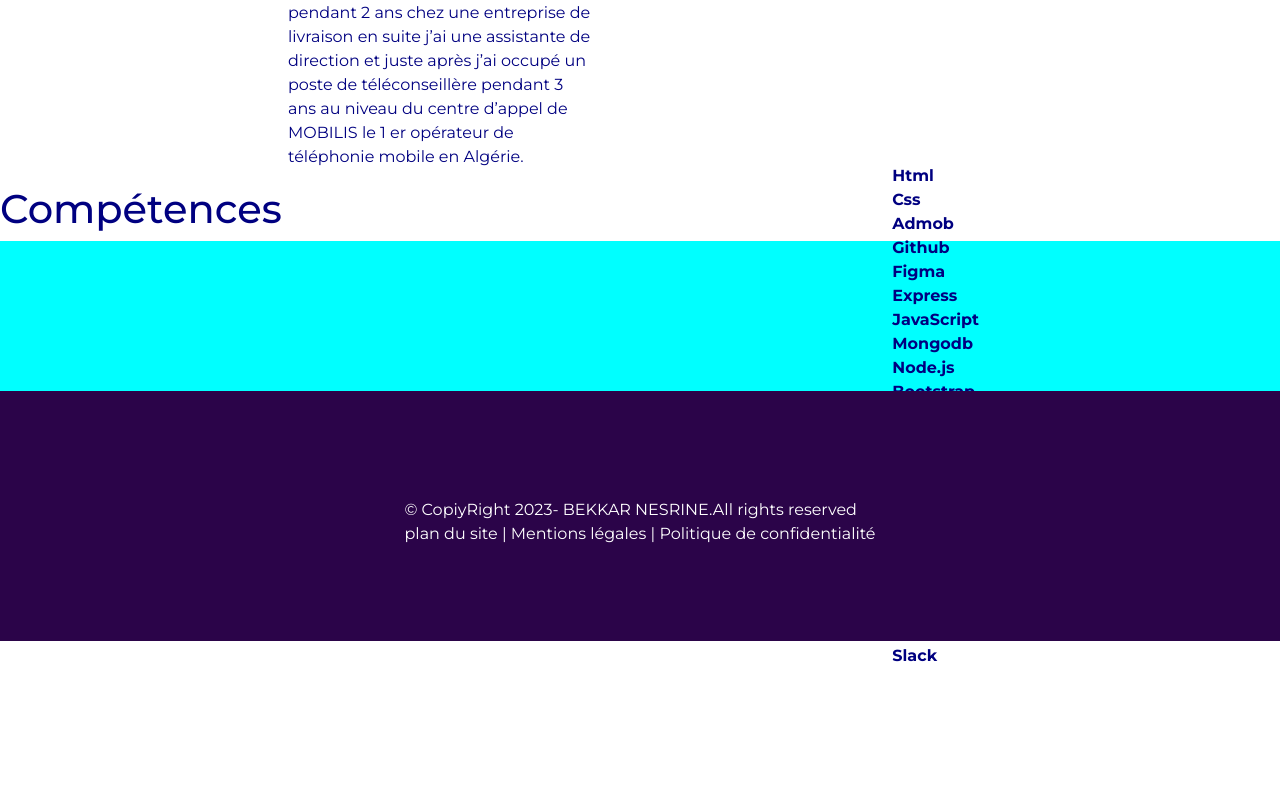
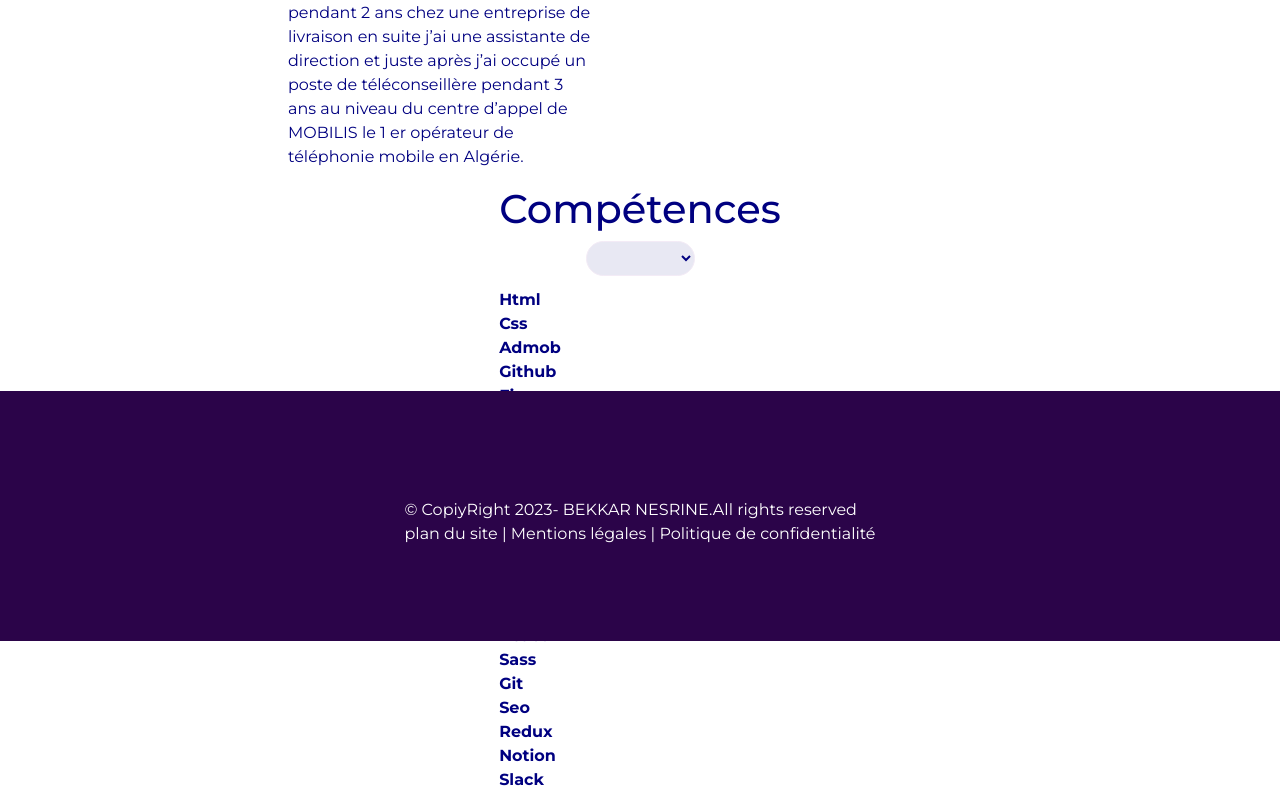
Before and after one commit to NesrineYAH/ReactApp, a React (Create React App) app: page / in a window 1280 px wide. Shown: the part 1259-2051 px from the top of the page. Before the commit the page ends 1927 px from the top, so only its background shows below. Built offline with nearby package versions, Linux system fonts and the light colour scheme.

Commit message:
Mise à jours

```diff
--- a/src/Containers/Skills/Skills.jsx
+++ b/src/Containers/Skills/Skills.jsx
@@ -35,7 +35,7 @@ const Skills = () => {
 const slideInTop = (elem) => {
     gsap.fromTo(elem,
         {
-          y:200,
+          y:300,
           opacity:0,
         },
         {
@@ -78,15 +78,15 @@ useEffect(() => {
 
 
     return (
-        <div id="skills">
-       <div id={t("skills_id")}>
+        <section id="Skills">
+       <div id={t("skills_id")} className="SkillsBloc">
             <h1 className="titleCom">{t("skills_title")}
             <span ref={textRef}><span className='display-dots'></span></span>
             </h1>
         <MySkills />
 
         </div>
-        </div>
+        </section>
     );
 
 
--- a/src/Containers/Skills/Skills.scss
+++ b/src/Containers/Skills/Skills.scss
@@ -1,11 +1,15 @@
-#skills {
-   // @include flex-center;
- //  width: 100%;
+#Skills {
+    @include flex-center;
+    width: 100%;
+    height: 100%;
+    z-index: 3;
 
+    .SkillsBloc {
+       // @include flexCenterRow;
+    }
 
     .titleCom {
-    width: 100%;
-        display: inline-flex;
-        align-items: center;
+        width: 100%;
+        text-align: center;
     }
 }
--- a/src/components/MySkills/MySkills.jsx
+++ b/src/components/MySkills/MySkills.jsx
@@ -33,8 +33,10 @@ const Filtre = ({onFiltreChange}) => {
         <option value="Mobile">{t("Mobile")}</option>
       </select>
     </div>
+
   );
 };
+
 
 // SkillsGrille component
 const Competance = ({ filtre }) => {
@@ -68,7 +70,7 @@ const Competance = ({ filtre }) => {
   {skills.map((skill) => (
     <div className="competance_item" key={skill.key}>
                   <div className="skill-bar"></div>
-      <b className="skills__title">{skill.name}</b>
+      <b>{skill.name}</b>
     </div>
   ))}
 </div>
@@ -78,7 +80,7 @@ const Competance = ({ filtre }) => {
       .filter((skill) => skill.category === filtre)
       .map((skill) => (
         <div className="competance_item" key={skill.key}>
-        <div className="skill-bar"></div>
+        <div className="competance-bar"></div>
            <b>{skill.name}</b>
         </div>
       )) }
--- a/src/components/MySkills/MySkills.scss
+++ b/src/components/MySkills/MySkills.scss
@@ -1,13 +1,11 @@
 .competance__Container {
-    @include flex-column;
-    // width: 100%;
-    height: 350px;
-    background-color: aqua;
-    flex-wrap: wrap;
-}
+    height: 550px;
+
+
 
     .competance {
-    width: inherit;
+        width: 250px;
+        @include ItemColumn;
 
     }
 
@@ -19,11 +17,30 @@
         text-align: center;
         justify-content: space-between;
         align-items: center;
-    background-color: #fff;
+        background-color: rgb(232, 232, 243);
         padding: 6px;
         transition: all .3s;
         cursor: pointer;
         border-radius: 20px;
         border: 1px solid var(--body_color);
-    margin: 21px auto;
+        margin: 2px auto;
+        margin-bottom: 12px;
     }
+
+
+    .competance_item {
+        //width: 100px;
+      //  padding: 25px;
+
+        .competance-bar {
+            width: 100%;
+            height: .8em;
+            background-color: rgb(184, 182, 241);
+
+            .competance-bar-fullfilled {
+                height: .5em;
+                background-color: #80c5eb;
+            }
+        }
+    }
+}
--- a/src/styles/outils/mixins.scss
+++ b/src/styles/outils/mixins.scss
@@ -33,7 +33,7 @@
 
 }
 
-@mixin ItemCenter {
+@mixin ItemColumn {
   display: flex;
   flex-direction: column;
   justify-content: center;
```
Also changed, not shown: src/components/Contact/Contact.jsx (+37 -0 lines). Lines whose indentation alone changed are shown as unchanged.
